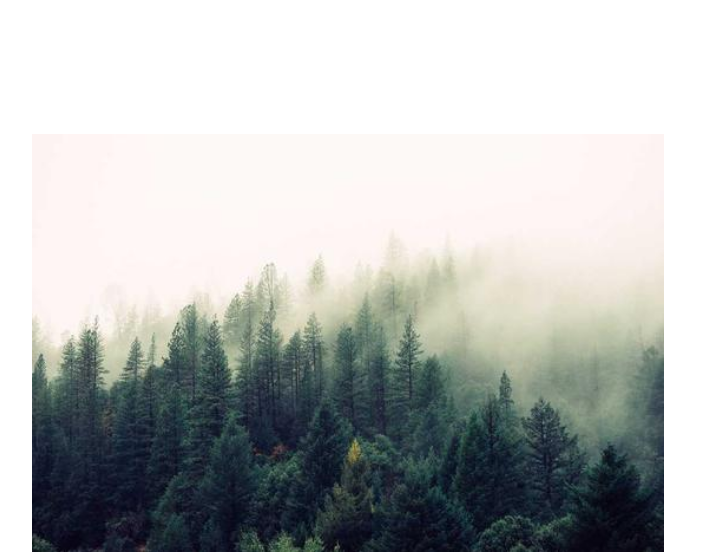
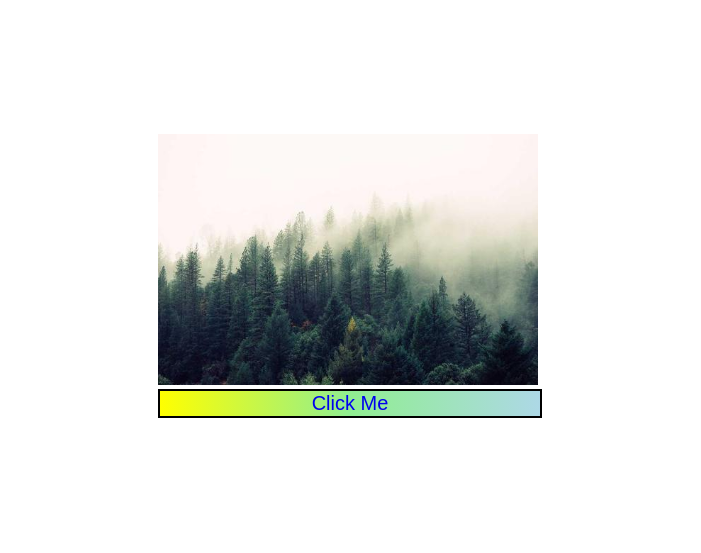
Before and after one commit to Gokul-sami/Upskill_task3, a plain HTML site: page index.html in a window 1280 px wide. Shown: the top 553 px of the page, without its empty margins (292-993 px from the left). Drawn offline with Linux system fonts and the light colour scheme.

Commit message:
Update style.css

```diff
--- a/style.css
+++ b/style.css
@@ -1,8 +1,8 @@
 .contain{
     padding: 10%;
-    width: 50%;
-    padding-left: 25%;
-    padding-right: 25%;
+    width: 30%;
+    padding-left: 35%;
+    padding-right: 35%;
 }
 .img{
     width: 100%;
@@ -14,13 +14,13 @@ img{
     align-items: center;
     width: 100%;
     background-image: linear-gradient(to right, yellow, lightgreen, lightblue);
-    border: 3px solid black;
+    border: 2px solid black;
 }
 button{
     width: 100%;
     background: none;
     border: none;
-    font-size: 30px;
+    font-size: 20px;
     color: white;
 }
 a{
```
